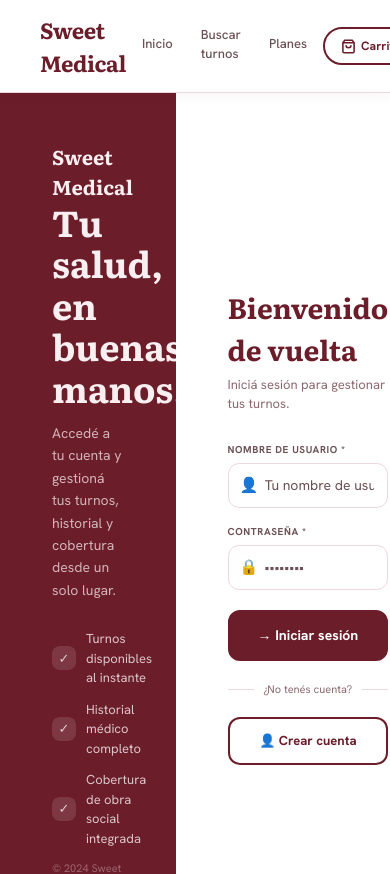
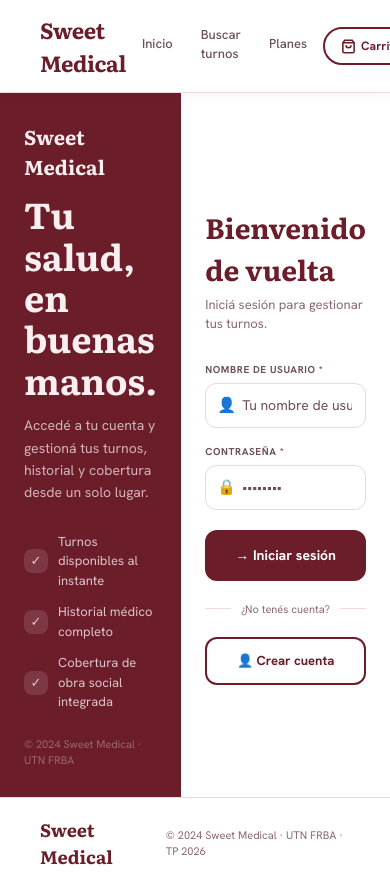
Before and after one commit to valenap-utn/sweet-medical-utn-2026, a Next.js app in the folder frontend/: page /login in a window 390 px wide. Shown: the top 874 px of the page. Built offline with nearby package versions, Linux system fonts and the light colour scheme; no server answers.

Commit message:
Refactor styles for login page layout

```diff
--- a/frontend/src/app/login/page.js
+++ b/frontend/src/app/login/page.js
@@ -66,7 +66,7 @@ export default function LoginPage() {
   return (
     <div style={{ minHeight: "calc(100vh - 140px)", display: "flex" }}>
       {/* Left panel */}
-      <div style={{ width: "45%", background: "var(--p)", padding: "48px 52px", display: "flex", flexDirection: "column", justifyContent: "space-between" }}>
+      <div style={{ width: "clamp(220px,42%,45%)", background: "var(--p)", padding: "clamp(28px,5vw,48px) clamp(24px,5vw,52px)", display: "flex", flexDirection: "column", justifyContent: "space-between" }}>
         <div style={{ fontFamily: "'Literata', serif", fontSize: 20, fontWeight: 700, color: "var(--p-fixed)" }}>Sweet Medical</div>
         <div>
           <h2 style={{ fontFamily: "'Literata', serif", fontSize: 36, fontWeight: 700, color: "var(--p-fixed)", lineHeight: 1.15, marginBottom: 14 }}>Tu salud,<br />en buenas manos.</h2>
@@ -82,7 +82,7 @@ export default function LoginPage() {
       </div>
 
       {/* Right panel */}
-      <div style={{ flex: 1, display: "flex", alignItems: "center", justifyContent: "center", padding: "48px 52px", background: "#fff" }}>
+      <div style={{ flex: 1, display: "flex", alignItems: "center", justifyContent: "center", padding: "clamp(28px,5vw,48px) clamp(24px,5vw,52px)", background: "#fff" }}>
         <div style={{ width: "100%", maxWidth: 380 }}>
           <h1 style={{ fontFamily: "'Literata', serif", fontSize: 28, fontWeight: 700, color: "var(--p)", marginBottom: 5 }}>Bienvenido de vuelta</h1>
           <p style={{ fontSize: 13, color: "var(--secondary)", marginBottom: 28 }}>Iniciá sesión para gestionar tus turnos.</p>
```
